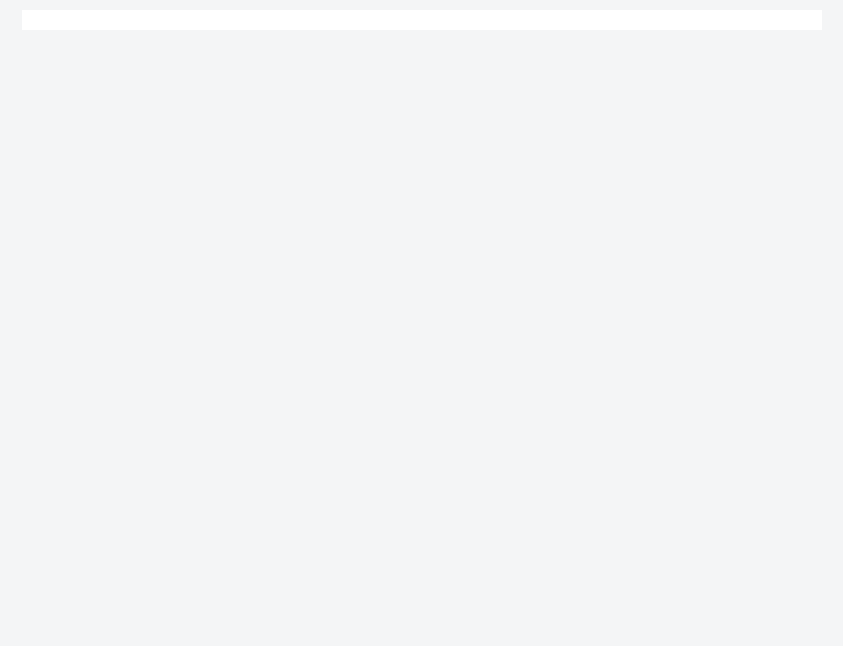
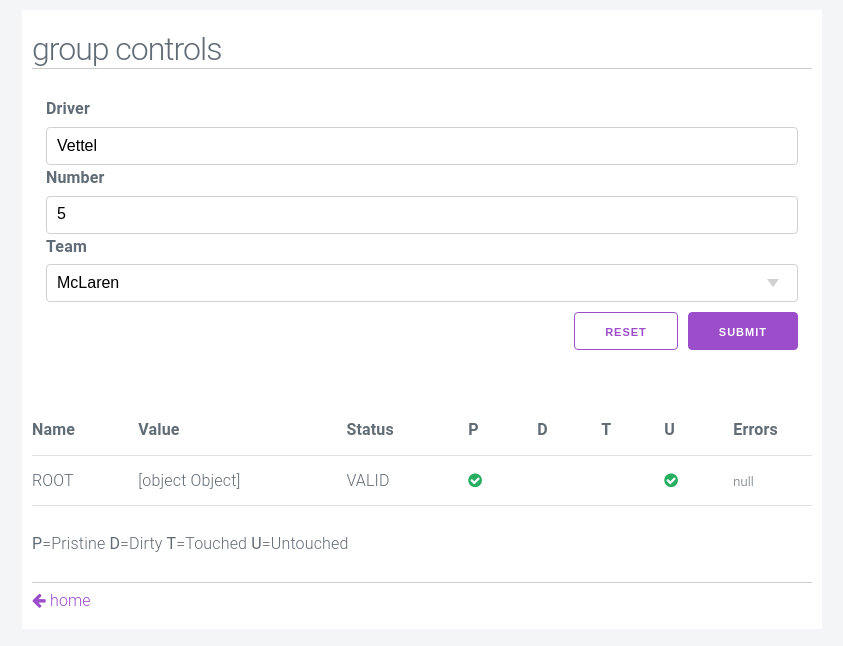
Before and after one commit to holpit/uno-component-architecture, an Angular app: page /group-controls in a window 1280 px wide. Before the commit this address led to /. Shown: the top 646 px of the page, without its empty margins (218-1061 px from the left). Built offline with nearby package versions, Linux system fonts and the light colour scheme; a small style sheet from the web is missing.

Commit message:
inserita componente GroupControls

```diff
--- a/src/app/components/01-home/home.ts
+++ b/src/app/components/01-home/home.ts
@@ -12,7 +12,8 @@ import { Component } from '@angular/core';
 
 export class HomeComponent {
 routes = [
-    { path: '/simple-control', text: 'Simple control'}
+    { path: '/simple-control', text: 'Simple control'},
+    { path: '/group-controls', text: 'Group controls'}
 ];
 
 }
--- /dev/null
+++ b/src/app/components/03-group-controls/group-controls.component.html
@@ -0,0 +1,24 @@
+<uno-masterpage title="group controls">
+    <form [formGroup]="form">
+      <fieldset>
+        <label for="driver">Driver</label>
+        <input type="text" id="driver" [formControl]="controlDriver">
+        <label for="no">Number</label>
+        <input type="number" id="no" [formControl]="controlNumber">
+        <label for="team">Team</label>
+        <select id="team" [formControl]="controlTeam">
+          <option value="FER">Ferrari</option>
+          <option value="MCL">McLaren</option>
+          <option value="RED">Red Bull</option>
+          <option value="MER">Mercedes</option>
+        </select>
+        <div class="command-buttons">
+          <button class="button button-outline" (click)="form.reset({driver:'Villeneuve',number:27,team:'FER'});value=null">Reset</button>
+          <button class="button" (click)="value = form.value">Submit</button>
+        </div>
+      </fieldset>
+    </form>
+
+    <pre *ngIf="value"><code>// form value<br>{{value | json}}</code></pre>
+    <uno-control-monitor [control]='form'></uno-control-monitor>
+  </uno-masterpage>
--- /dev/null
+++ b/src/app/components/03-group-controls/group-controls.component.ts
@@ -0,0 +1,30 @@
+import { Component, OnInit } from '@angular/core';
+import { FormControl, FormGroup, Validators } from '@angular/forms';
+
+@Component({
+  selector: 'uno-group-controls',
+  templateUrl: './group-controls.component.html'
+})
+export class GroupControlsComponent implements OnInit {
+  form: FormGroup;
+  controlDriver: FormControl;
+  controlNumber: FormControl;
+  controlTeam: FormControl;
+  value;
+
+  constructor() {
+    this.controlDriver = new FormControl('Vettel');
+    this.controlNumber = new FormControl(5);
+    this.controlTeam = new FormControl('MCL');
+    let driver = {
+      driver: this.controlDriver,
+      number: this.controlNumber,
+      team: this.controlTeam
+    };
+    this.form = new FormGroup(driver);
+  }
+
+  ngOnInit() {
+  }
+
+}
--- a/src/app/components/components.module.ts
+++ b/src/app/components/components.module.ts
@@ -4,6 +4,7 @@ import { ComponentsRoutingModule } from './components.routing.module';
 
 import { HomeComponent } from './01-home/home';
 import { SimpleControlComponent } from './02-simple-control/simple-control.component';
+import { GroupControlsComponent } from './03-group-controls/group-controls.component';
 
 @NgModule({
   imports: [
@@ -12,7 +13,8 @@ import { SimpleControlComponent } from './02-simple-control/simple-control.compo
   ],
   declarations: [
     HomeComponent,
-    SimpleControlComponent
+    SimpleControlComponent,
+    GroupControlsComponent
   ]
 })
 export class ComponentsModule { }
--- a/src/app/components/components.routing.module.ts
+++ b/src/app/components/components.routing.module.ts
@@ -3,12 +3,14 @@ import { RouterModule } from '@angular/router';
 
 import { HomeComponent } from './01-home/home';
 import { SimpleControlComponent } from './02-simple-control/simple-control.component';
+import { GroupControlsComponent } from './03-group-controls/group-controls.component';
 
 @NgModule({
   imports: [RouterModule.forChild([
     { path: '', redirectTo: 'home', pathMatch: 'full' },
     { path: 'home', component: HomeComponent },
-    { path: 'simple-control', component: SimpleControlComponent }
+    { path: 'simple-control', component: SimpleControlComponent },
+    { path: 'group-controls', component: GroupControlsComponent }
   ])],
   exports: [RouterModule]
 })
```
Also changed, not shown: 1 other file (tests, documents, lock files or other folders).
